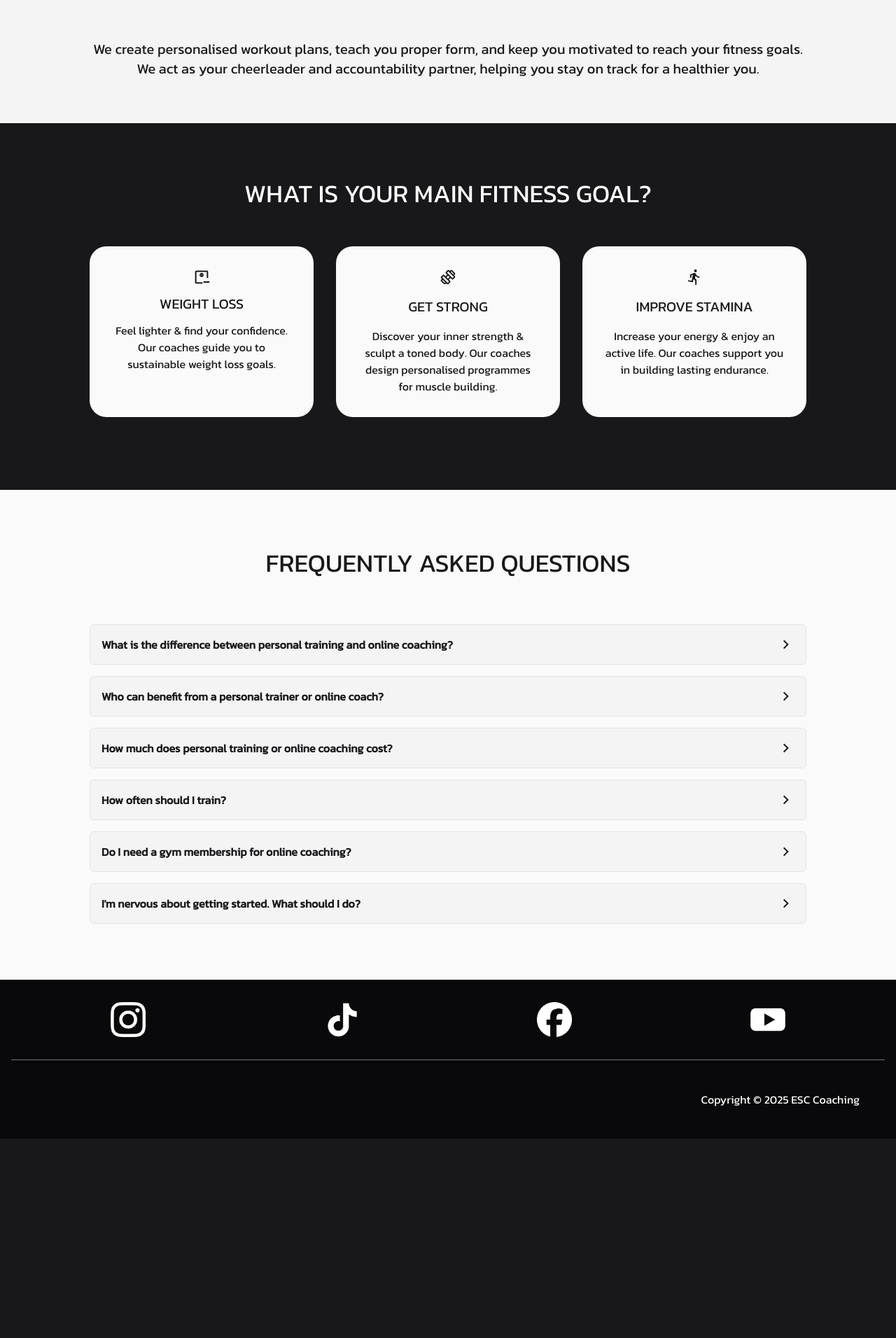
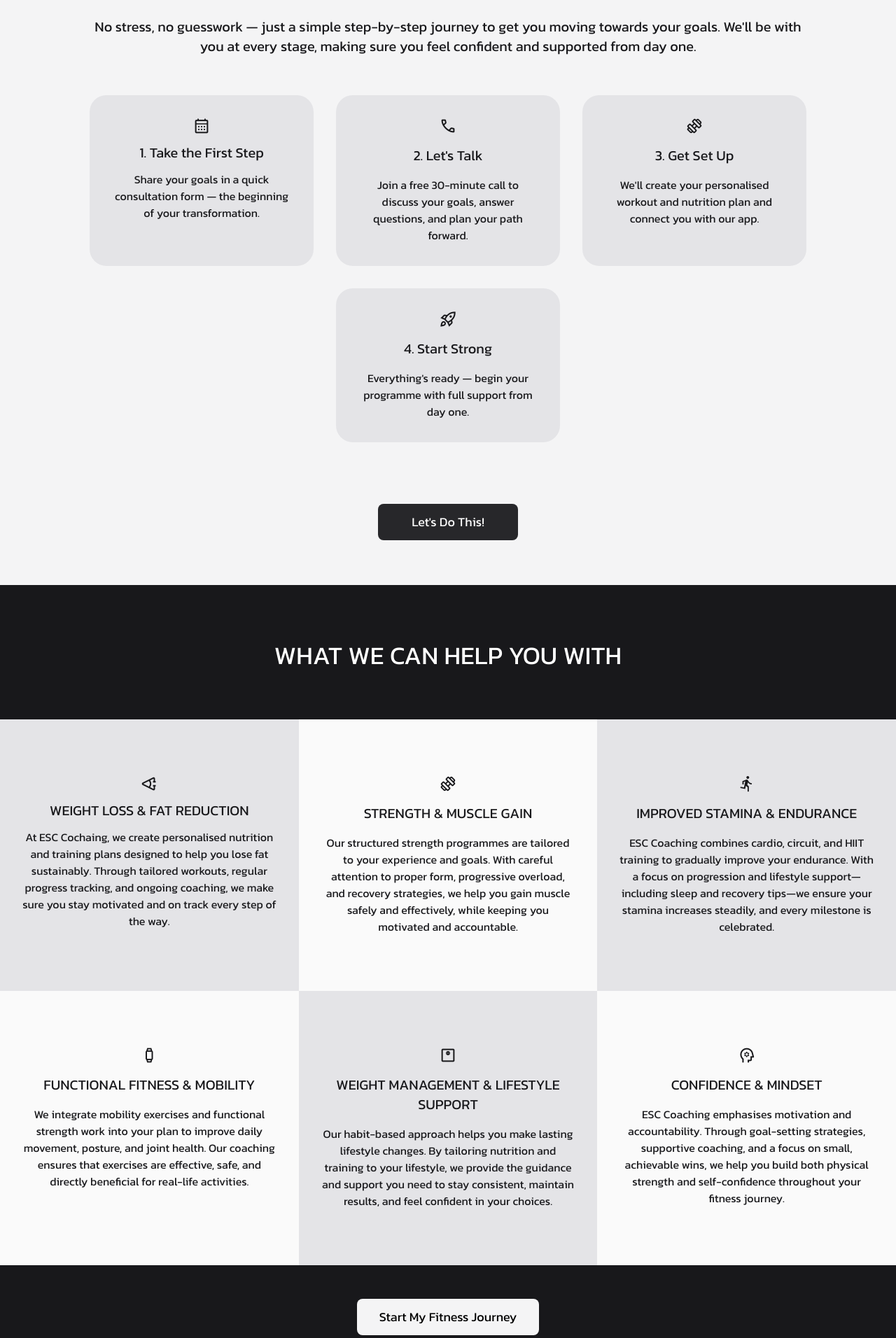
Before and after one commit to dee-lab/escintensity, a Next.js app: page /what-to-expect in a window 1280 px wide. Shown: the part 228-2140 px from the top of the page at 70% size. Before the commit the page ends 1855 px from the top, so only its background shows below. Built offline with nearby package versions, Linux system fonts and the light colour scheme.

Commit message:
Change content on what to expect page

```diff
--- a/app/what-to-expect/page.jsx
+++ b/app/what-to-expect/page.jsx
@@ -1,15 +1,15 @@
-'use client'
+"use client";
 
 import Header from "./sections/header";
 import FAQ from "./sections/faq";
-import FitnessGoal from "./sections/fitness-goal";
+import HelpAreas from "./sections/help-areas";
 
 export default function WhatToExpectPage() {
-  return (
-    <main>
-      <Header />
-      <FitnessGoal />
-      <FAQ />
-    </main>
-  )
+	return (
+		<main>
+			<Header />
+			<HelpAreas />
+			<FAQ />
+		</main>
+	);
 }
--- a/app/what-to-expect/sections/fitness-goal.jsx
+++ /dev/null
@@ -1,33 +0,0 @@
-const FitnessGoal = () => {
-  return (
-    <section className="bg-zinc-900 py-20 [&_h3]:uppercase">
-      <h2 className="text-center text-white pb-8">What is your main fitness goal?</h2>
-      <div className="flex flex-wrap justify-center *:grow *:shrink *:basis-20 gap-8 pt-6 pb-6 ms-auto me-auto text-zinc-900 *:text-center  *:bg-neutral-50 *:rounded-3xl *:flex *:flex-col  *:gap-4 *:p-8 *:max-w-80 *:min-w-80">
-
-        {/* Box 1 */}
-        <div>
-          <span className="material-symbols-outlined text-4xl">monitor_weight_loss</span>
-          <h3 className="text-xl leading-none font-medium uppercase">Weight Loss</h3>
-          <p>Feel lighter & find your confidence. Our coaches guide you to sustainable weight loss goals.</p>
-        </div>
-
-        {/* Box 2 */}
-        <div>
-          <span className="material-symbols-outlined text-4xl">exercise</span>
-          <h3 className="text-xl font-medium">Get Strong</h3>
-          <p>Discover your inner strength & sculpt a toned body. Our coaches design personalised programmes for muscle building.</p>
-        </div>
-
-        {/* Box 3 */}
-        <div>
-          <span className="material-symbols-outlined text-4xl">directions_run</span>
-          <h3 className="text-xl font-medium">Improve Stamina</h3>
-          <p>Increase your energy & enjoy an active life. Our coaches support you in building lasting endurance.</p>
-        </div>
-
-      </div>
-    </section>
-  )
-}
-
-export default FitnessGoal;
--- a/app/what-to-expect/sections/header.jsx
+++ b/app/what-to-expect/sections/header.jsx
@@ -1,14 +1,74 @@
+import { useRouter } from "next/navigation";
+import { Button } from "../../ui/components/button";
+
 const Header = () => {
+	const router = useRouter();
 	return (
-		<header className='bg-zinc-100 py-16'>
+		<header className='bg-zinc-100 py-8'>
 			<div className='flex flex-col text-zinc-900 text-center items-center gap-8 ms-auto me-auto max-w-[80%]'>
-				<h1 className='my-5'>Our Training Style</h1>
+				<h1 className='my-5'>Your Fitness Journey Starts Here</h1>
 				<p className=' text-xl'>
-					We create personalised workout plans, teach you proper form, and keep
-					you motivated to reach your fitness goals. We act as your cheerleader
-					and accountability partner, helping you stay on track for a healthier
-					you.
+					No stress, no guesswork — just a simple step-by-step journey to get
+					you moving towards your goals. We&apos;ll be with you at every stage,
+					making sure you feel confident and supported from day one.
 				</p>
+
+				<div className='flex flex-wrap justify-center *:grow *:shrink *:basis-20 gap-8 pt-6 pb-6 ms-auto me-auto text-zinc-900 *:text-center  *:bg-zinc-200 *:rounded-3xl *:flex *:flex-col  *:gap-4 *:p-8 *:max-w-80 *:min-w-80'>
+					{/* Box 1 */}
+					<div>
+						<span className='material-symbols-outlined text-4xl'>
+							calendar_month
+						</span>
+						<h3 className='text-xl leading-none font-medium'>
+							1. Take the First Step
+						</h3>
+						<p>
+							Share your goals in a quick consultation form — the beginning of
+							your transformation.
+						</p>
+					</div>
+
+					{/* Box 2 */}
+					<div>
+						<span className='material-symbols-outlined text-4xl'>call</span>
+						<h3 className='text-xl font-medium'>2. Let&apos;s Talk</h3>
+						<p>
+							Join a free 30-minute call to discuss your goals, answer
+							questions, and plan your path forward.
+						</p>
+					</div>
+
+					{/* Box 3 */}
+					<div>
+						<span className='material-symbols-outlined text-4xl'>exercise</span>
+						<h3 className='text-xl font-medium'>3. Get Set Up</h3>
+						<p>
+							We&apos;ll create your personalised workout and nutrition plan and
+							connect you with our app.
+						</p>
+					</div>
+
+					{/* Box 4 */}
+					<div>
+						<span className='material-symbols-outlined text-4xl'>
+							rocket_launch
+						</span>
+						<h3 className='text-xl font-medium'>4. Start Strong</h3>
+						<p>
+							Everything&apos;s ready — begin your programme with full support
+							from day one.
+						</p>
+					</div>
+				</div>
+
+				<Button
+					className='my-8 px-12'
+					variant='primary'
+					size='lg'
+					onClick={() => router.push("/contact")}
+				>
+					<span>Let&apos;s Do This!</span>
+				</Button>
 			</div>
 		</header>
 	);
--- /dev/null
+++ b/app/what-to-expect/sections/help-areas.jsx
@@ -0,0 +1,106 @@
+import { useRouter } from "next/navigation";
+import { Button } from "../../ui/components/button";
+
+const HelpAreas = () => {
+	const router = useRouter();
+	return (
+		<section className='bg-zinc-900 pt-20 [&_h3]:uppercase'>
+			<h2 className='text-center text-white pb-12'>
+				What we can help you with{" "}
+			</h2>
+			<div className='flex flex-wrap justify-center *:grow *:shrink *:basis-20 pt-6 ms-auto me-auto text-zinc-900 *:text-center *:flex *:flex-col *:gap-4 *:py-20 *:px-8 *:2xl:px-32 *:min-w-80'>
+				{/* Box 1 */}
+				<div className='bg-zinc-200 sm:bg-neutral-50 md:bg-zinc-200'>
+					<span className='material-symbols-outlined text-4xl'>body_fat</span>
+					<h3 className='text-xl leading-none font-medium uppercase'>
+						Weight Loss & Fat Reduction
+					</h3>
+					<p>
+						At ESC Cochaing, we create personalised nutrition and training plans
+						designed to help you lose fat sustainably. Through tailored
+						workouts, regular progress tracking, and ongoing coaching, we make
+						sure you stay motivated and on track every step of the way.
+					</p>
+				</div>
+
+				{/* Box 2 */}
+				<div className='bg-neutral-50'>
+					<span className='material-symbols-outlined text-4xl'>exercise</span>
+					<h3 className='text-xl font-medium'>Strength & Muscle Gain</h3>
+					<p>
+						Our structured strength programmes are tailored to your experience
+						and goals. With careful attention to proper form, progressive
+						overload, and recovery strategies, we help you gain muscle safely
+						and effectively, while keeping you motivated and accountable.
+					</p>
+				</div>
+				{/* Box 3 */}
+				<div className='bg-zinc-200'>
+					<span className='material-symbols-outlined text-4xl'>
+						directions_run
+					</span>
+					<h3 className='text-xl font-medium'>Improved Stamina & Endurance</h3>
+					<p>
+						ESC Coaching combines cardio, circuit, and HIIT training to
+						gradually improve your endurance. With a focus on progression and
+						lifestyle support—including sleep and recovery tips—we ensure your
+						stamina increases steadily, and every milestone is celebrated.
+					</p>
+				</div>
+			</div>
+			<div className='flex flex-wrap justify-center *:grow *:shrink *:basis-20 ms-auto me-auto text-zinc-900 *:text-center *:flex *:flex-col *:gap-4 *:py-20 *:px-8 *:2xl:px-32 *:min-w-80'>
+				{/* Box 4 */}
+				<div className='bg-neutral-50'>
+					<span className='material-symbols-outlined text-4xl'>
+						fitness_tracker
+					</span>
+					<h3 className='text-xl font-medium'>Functional Fitness & Mobility</h3>
+					<p>
+						We integrate mobility exercises and functional strength work into
+						your plan to improve daily movement, posture, and joint health. Our
+						coaching ensures that exercises are effective, safe, and directly
+						beneficial for real-life activities.
+					</p>
+				</div>
+				{/* Box 5 */}
+				<div className='bg-zinc-200 sm:bg-neutral-50 md:bg-zinc-200'>
+					<span className='material-symbols-outlined text-4xl'>
+						monitor_weight
+					</span>
+					<h3 className='text-xl font-medium'>
+						Weight Management & Lifestyle Support
+					</h3>
+					<p>
+						Our habit-based approach helps you make lasting lifestyle changes.
+						By tailoring nutrition and training to your lifestyle, we provide
+						the guidance and support you need to stay consistent, maintain
+						results, and feel confident in your choices.
+					</p>
+				</div>
+				{/* Box 6 */}
+				<div className='bg-neutral-50 sm:bg-zinc-200 md:bg-neutral-50'>
+					<span className='material-symbols-outlined text-4xl'>psychology</span>
+					<h3 className='text-xl font-medium'>Confidence & Mindset</h3>
+					<p>
+						ESC Coaching emphasises motivation and accountability. Through
+						goal-setting strategies, supportive coaching, and a focus on small,
+						achievable wins, we help you build both physical strength and
+						self-confidence throughout your fitness journey.
+					</p>
+				</div>
+			</div>
+			<div className='mt-12 mb-8'>
+				<Button
+					className='ms-auto me-auto'
+					variant='secondary'
+					size='lg'
+					onClick={() => router.push("/contact")}
+				>
+					<span>Start My Fitness Journey</span>
+				</Button>
+			</div>
+		</section>
+	);
+};
+
+export default HelpAreas;
```
